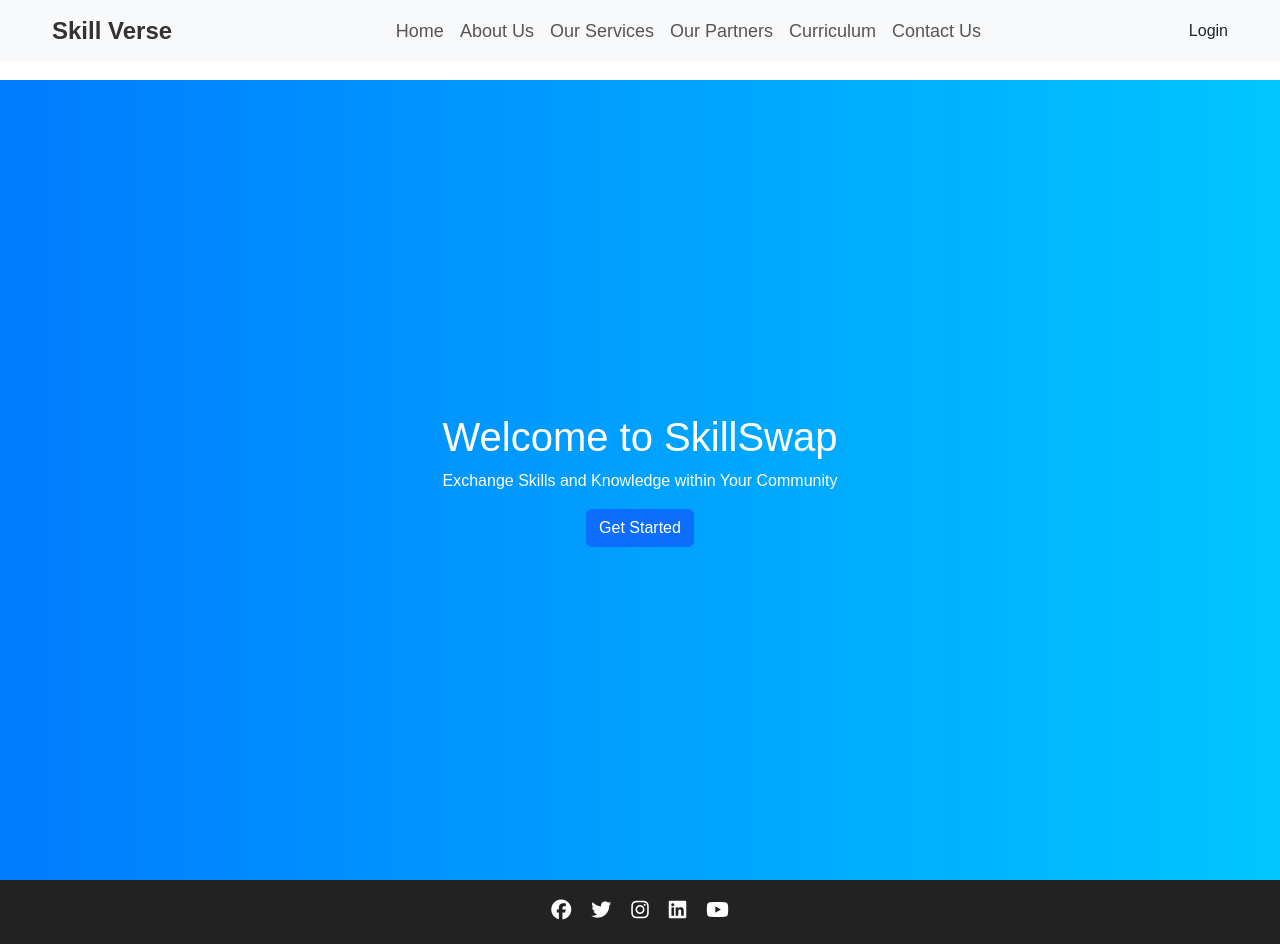
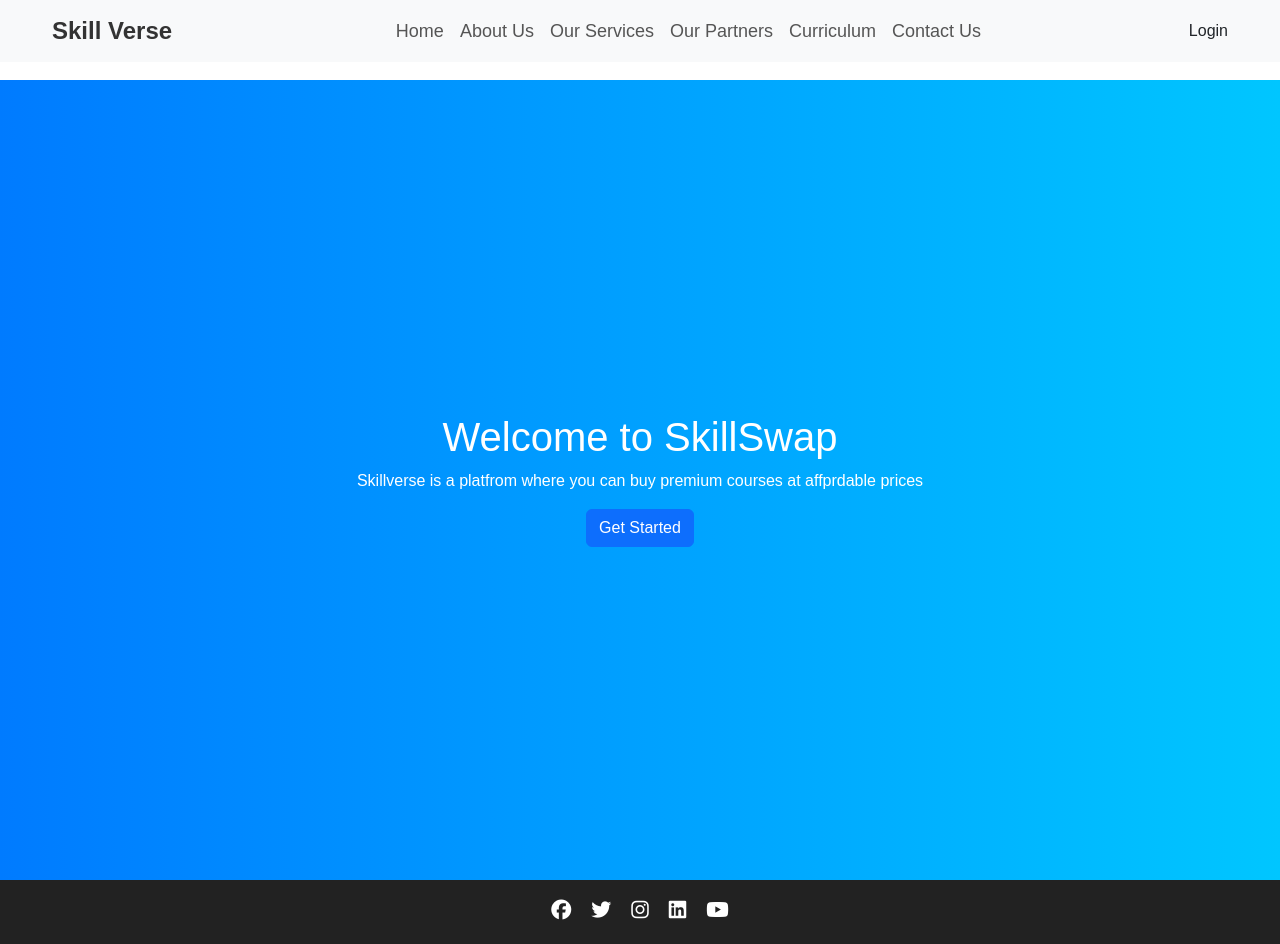
Before and after one commit to neerajguleria1/My-Project, a React (Vite) app: page / in a window 1280 px wide. Built offline with nearby package versions, Linux system fonts and the light colour scheme.

Commit message:
Update App.jsx

```diff
--- a/src/App.jsx
+++ b/src/App.jsx
@@ -39,7 +39,7 @@ const Home = () => (
     <div className="animated-background"></div>
     <div className="container">
       <h1 className="home-section-heading">Welcome to SkillSwap</h1>
-      <p className="home-section-paragraph">Exchange Skills and Knowledge within Your Community</p>
+      <p className="home-section-paragraph">Skillverse is a platfrom where you can buy premium courses at affprdable prices</p>
        <Link to="/skill-swap" className="btn btn-primary" >Get Started</Link>
 
     </div>
```
